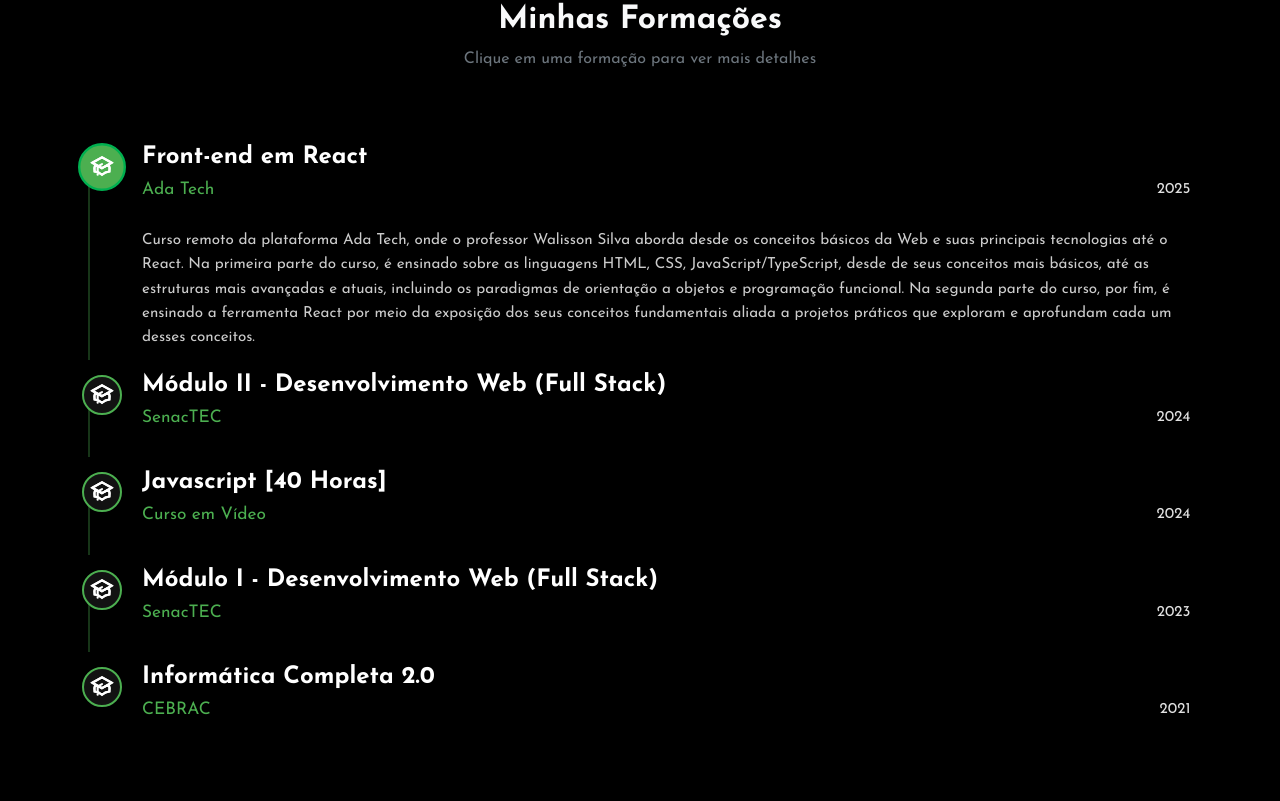
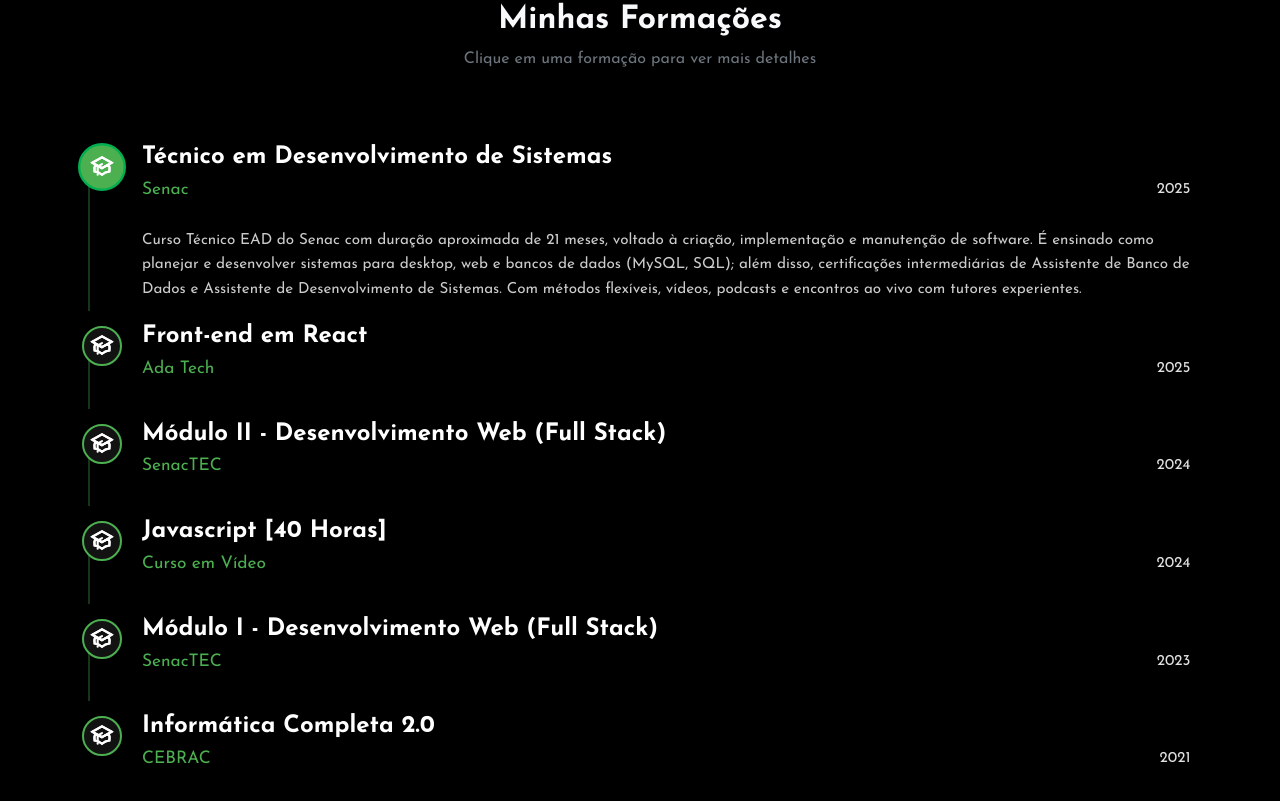
Before and after one commit to jesse-barbosa/jesse-barbosa.github.io, a React (Create React App) app: page / in a window 1280 px wide. Shown: the part 4837-5638 px from the top of the page. Built offline with nearby package versions, Linux system fonts and the light colour scheme.

Commit message:
maintenance: update formations object to include a new course that i'm doing

```diff
--- a/src/App.js
+++ b/src/App.js
@@ -140,6 +140,12 @@
   }, []);
 
   const formations = [
+    {
+      title: 'Técnico em Desenvolvimento de Sistemas',
+      location: 'Senac',
+      details: 'Curso Técnico EAD do Senac com duração aproximada de 21 meses, voltado à criação, implementação e manutenção de software. É ensinado como planejar e desenvolver sistemas para desktop, web e bancos de dados (MySQL, SQL); além disso, certificações intermediárias de Assistente de Banco de Dados e Assistente de Desenvolvimento de Sistemas. Com métodos flexíveis, vídeos, podcasts e encontros ao vivo com tutores experientes.',
+      period: '2025',
+    },
     {
       title: 'Front-end em React',
       location: 'Ada Tech',
```
